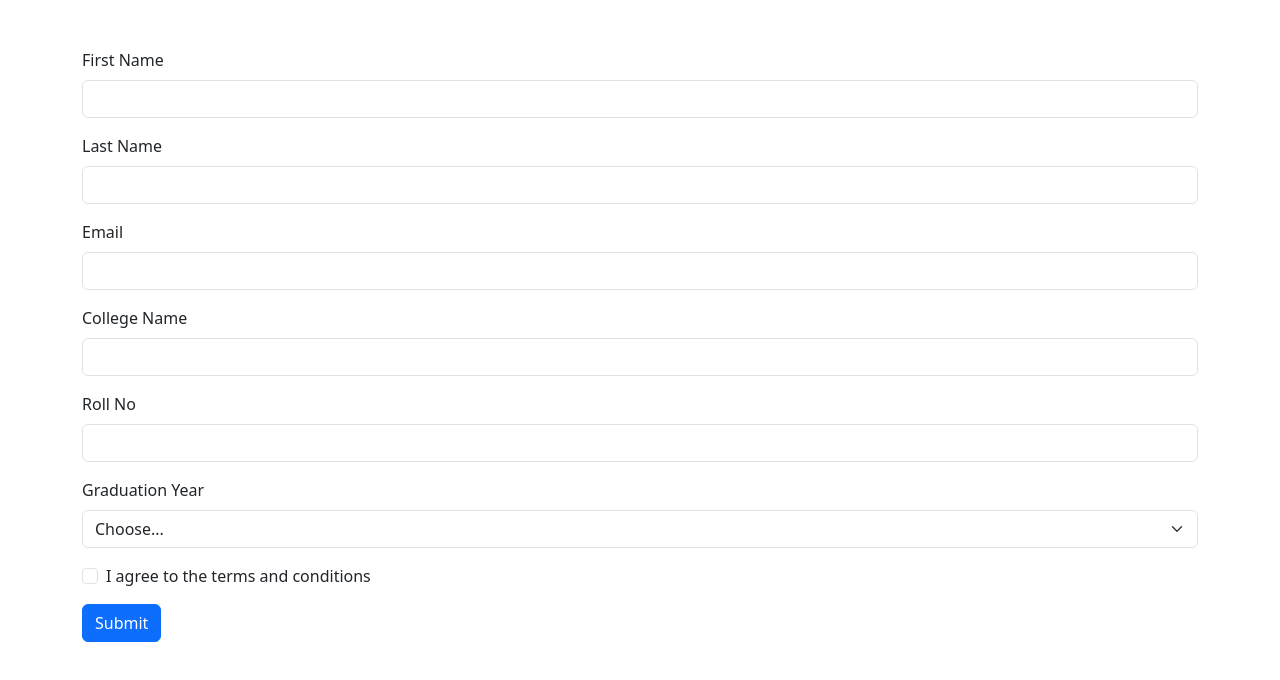
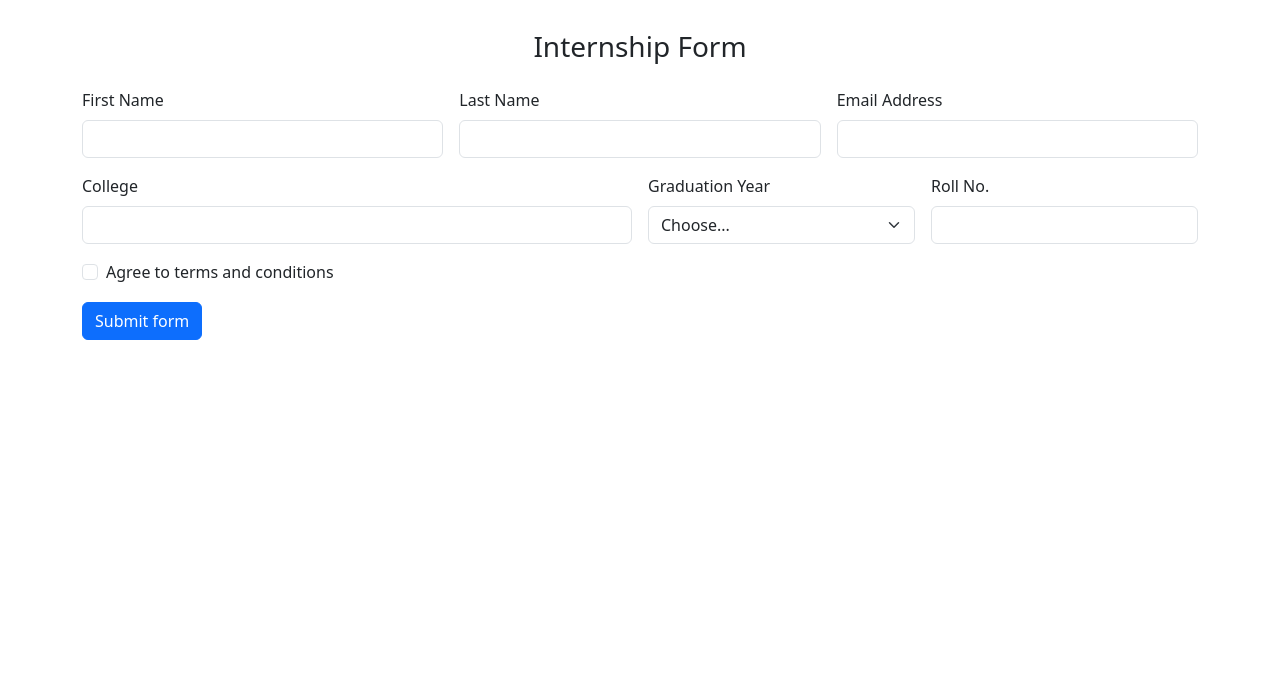
Before and after one commit to acciojob/bootstrap-form-easy-Mahrozfatima786, a website: page main.html in a window 1280 px wide. Drawn offline with nearby package versions, Linux system fonts and the light colour scheme.

Commit message:
created a submission

```diff
--- a/main.html
+++ b/main.html
@@ -2,72 +2,90 @@
 <html lang="en">
 <head>
   <meta charset="UTF-8">
-  <meta name="viewport" content="width=device-width, initial-scale=1">
-  <title>Bootstrap Form</title>
+  <meta name="viewport" content="width=device-width, initial-scale=1.0">
+  <title>Internship Form</title>
   <link href="https://cdn.jsdelivr.net/npm/bootstrap@5.3.0/dist/css/bootstrap.min.css" rel="stylesheet">
+  <style>
+    body { margin: 30px; }
+  </style>
 </head>
 <body>
-  <div class="container mt-5">
-    <form class="needs-validation" novalidate>
-      <div class="mb-3">
+  <div class="container">
+    <form class="row g-3 needs-validation" novalidate>
+      <h3 class="text-center">Internship Form</h3>
+
+      <div class="col-md-4">
         <label for="first-name-input" class="form-label">First Name</label>
         <input type="text" class="form-control" id="first-name-input" required>
-        <div class="invalid-feedback">Please provide your first name.</div>
+        <div class="invalid-feedback">First name required</div>
       </div>
-      <div class="mb-3">
+
+      <div class="col-md-4">
         <label for="last-name-input" class="form-label">Last Name</label>
         <input type="text" class="form-control" id="last-name-input" required>
-        <div class="invalid-feedback">Please provide your last name.</div>
+        <div class="invalid-feedback">Last name required</div>
       </div>
-      <div class="mb-3">
-        <label for="email-input" class="form-label">Email</label>
+
+      <div class="col-md-4">
+        <label for="email-input" class="form-label">Email Address</label>
         <input type="email" class="form-control" id="email-input" required>
-        <div class="invalid-feedback">Please provide a valid email.</div>
+        <div class="invalid-feedback">Email required</div>
       </div>
-      <div class="mb-3">
-        <label for="college-input" class="form-label">College Name</label>
+
+      <div class="col-md-6">
+        <label for="college-input" class="form-label">College</label>
         <input type="text" class="form-control" id="college-input" required>
-        <div class="invalid-feedback">Please provide your college name.</div>
+        <div class="invalid-feedback">Please provide a valid college.</div>
       </div>
-      <div class="mb-3">
-        <label for="roll-no-input" class="form-label">Roll No</label>
-        <input type="number" class="form-control" id="roll-no-input" required>
-        <div class="invalid-feedback">Please provide your roll number.</div>
-      </div>
-      <div class="mb-3">
+
+      <div class="col-md-3">
         <label for="graduation-year" class="form-label">Graduation Year</label>
         <select class="form-select" id="graduation-year" required>
-          <option value="">Choose...</option>
-          <option value="2020">2020</option>
-          <option value="2021">2021</option>
-          <option value="2022">2022</option>
-          <option value="2023">2023</option>
+          <option selected disabled value="">Choose...</option>
+          <option>2020</option>
+          <option>2021</option>
+          <option>2022</option>
+          <option>2023</option>
         </select>
-        <div class="invalid-feedback">Please select your graduation year.</div>
+        <div class="invalid-feedback">Please select a valid Graduation Year.</div>
       </div>
-      <div class="mb-3 form-check">
-        <input type="checkbox" class="form-check-input" id="conditions-checkbox" required>
-        <label class="form-check-label" for="conditions-checkbox">I agree to the terms and conditions</label>
-        <div class="invalid-feedback">You must agree before submitting.</div>
+
+      <div class="col-md-3">
+        <label for="roll-no-input" class="form-label">Roll No.</label>
+        <input type="text" class="form-control" id="roll-no-input" required>
+        <div class="invalid-feedback">Please provide a valid Roll no.</div>
       </div>
-      <button class="btn btn-primary" type="submit">Submit</button>
+
+      <div class="col-12">
+        <div class="form-check">
+          <input class="form-check-input" type="checkbox" id="conditions-checkbox" required>
+          <label class="form-check-label" for="conditions-checkbox">
+            Agree to terms and conditions
+          </label>
+          <div class="invalid-feedback">You must agree before submitting.</div>
+        </div>
+      </div>
+
+      <div class="col-12">
+        <button class="btn btn-primary" type="submit">Submit form</button>
+      </div>
     </form>
   </div>
 
   <script>
     (() => {
-      'use strict';
-      const forms = document.querySelectorAll('.needs-validation');
+      'use strict'
+      const forms = document.querySelectorAll('.needs-validation')
       Array.from(forms).forEach(form => {
         form.addEventListener('submit', event => {
           if (!form.checkValidity()) {
-            event.preventDefault();
-            event.stopPropagation();
+            event.preventDefault()
+            event.stopPropagation()
           }
-          form.classList.add('was-validated');
-        }, false);
-      });
-    })();
+          form.classList.add('was-validated')
+        }, false)
+      })
+    })()
   </script>
 </body>
 </html>
```
